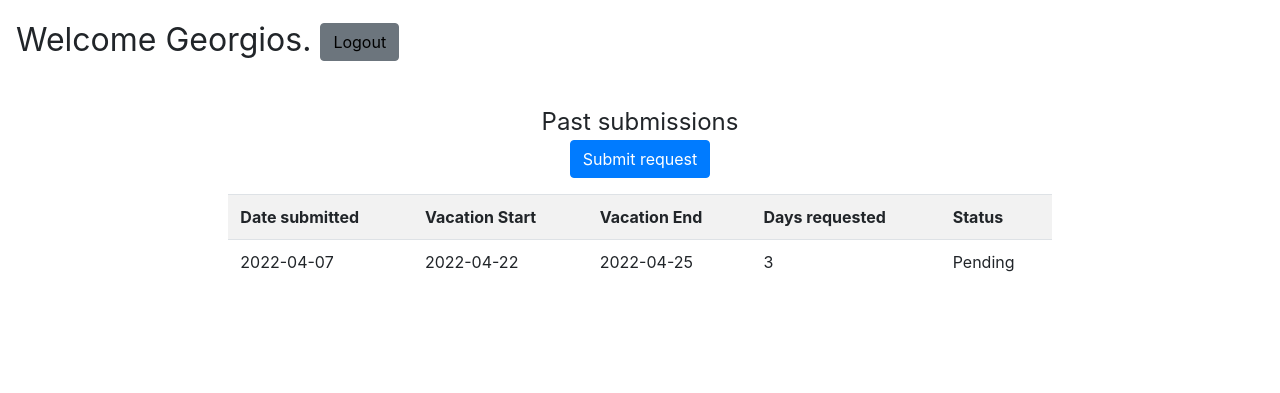
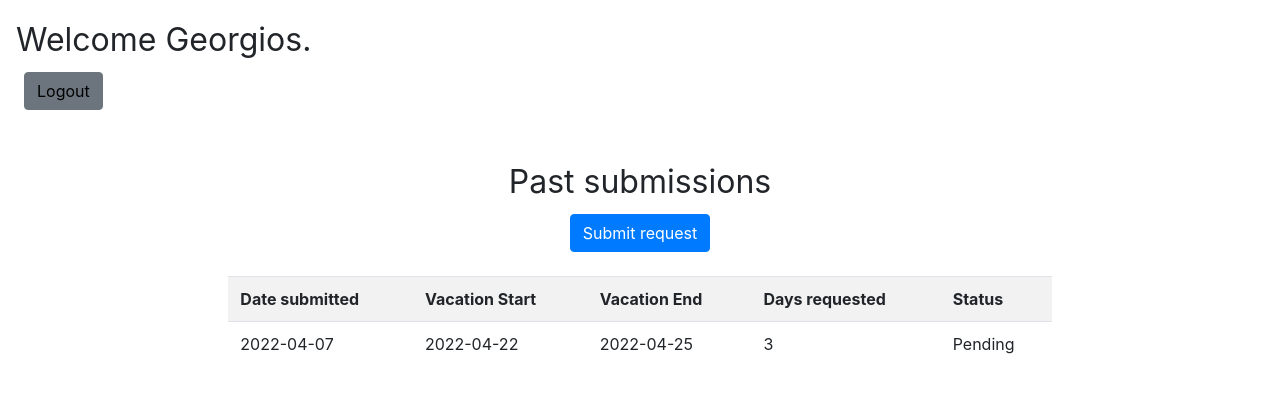
Before and after one commit to krakenhacker/leave-management-system, a PHP site: page /employees/dashboard.php in a window 1280 px wide. Shown: the top 393 px of the page. Run offline with PHP 8.4, Linux system fonts and the light colour scheme; a user stored in the database is signed in; data comes from the database, SQL or seed files in the repository.

Commit message:
add md5 encrypt on employee password dashboard design changes

```diff
--- a/css/dashboard.css
+++ b/css/dashboard.css
@@ -16,5 +16,8 @@
 }
 .tabletitle{
     text-align: center;
-    font-size: x-large;
+    font-size: xx-large;
 }
+p button{
+    margin: 0.5rem;
+}
--- a/employees/dashboard.php
+++ b/employees/dashboard.php
@@ -17,7 +17,7 @@ session_start();
 <?php
 if(isset($_SESSION["empname"])) {
 ?>
-    <p class="userinfo"> Welcome <?php echo $_SESSION["empname"]; ?>.
+    <p class="userinfo"> Welcome <?php echo $_SESSION["empname"]; ?>.<br>
         <button id="logout" type="button" class="btn btn-secondary"><a href="logout.php" tite="Logout">Logout </a></button></p><br>
 
     <?php
--- a/index.php
+++ b/index.php
@@ -6,6 +6,7 @@ if(isset($_POST['signin'])) {
 
     $email = $_POST['email'];
     $password = ($_POST['password']);
+    $password = md5($password);
     $sql = "SELECT * FROM employees WHERE email='$email' and password LIKE '$password'";
     $result = $conn->query($sql);
 
@@ -16,7 +17,7 @@ if(isset($_POST['signin'])) {
             header('Location: employees/dashboard.php');
         }
     } else {
-        $php_errormsg="wrong email or password";
+        $php_errormsg="wrong email or password ".$password."";
     }
     $conn->close();
 }
```
